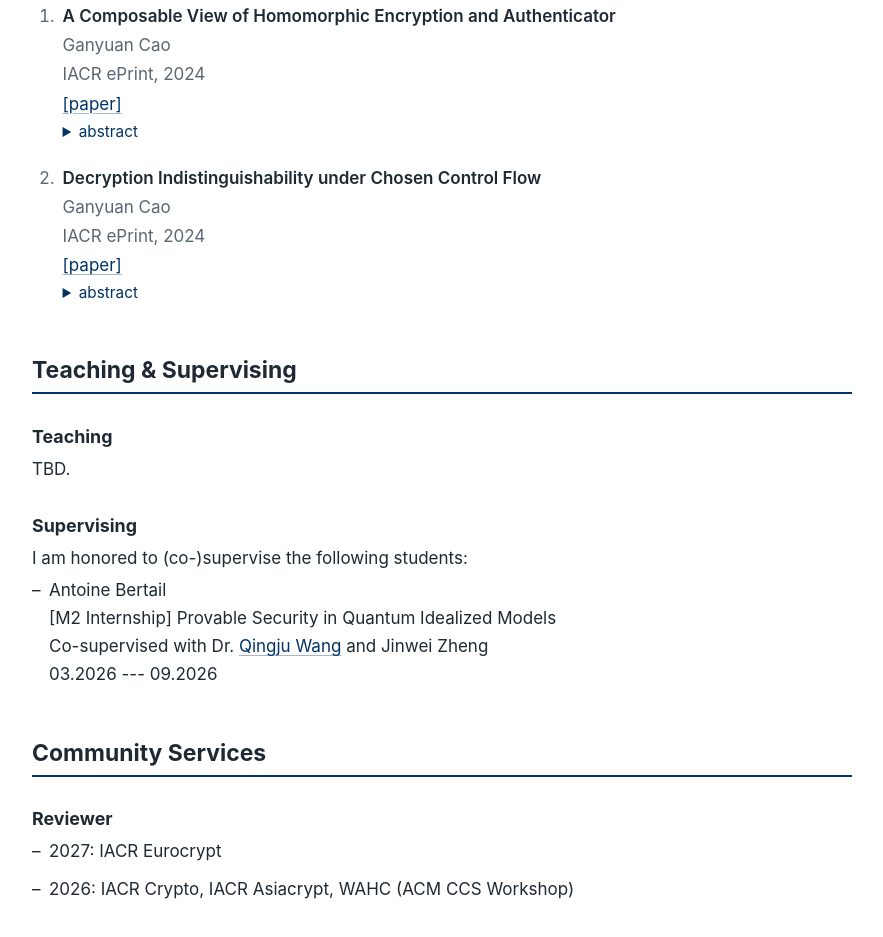
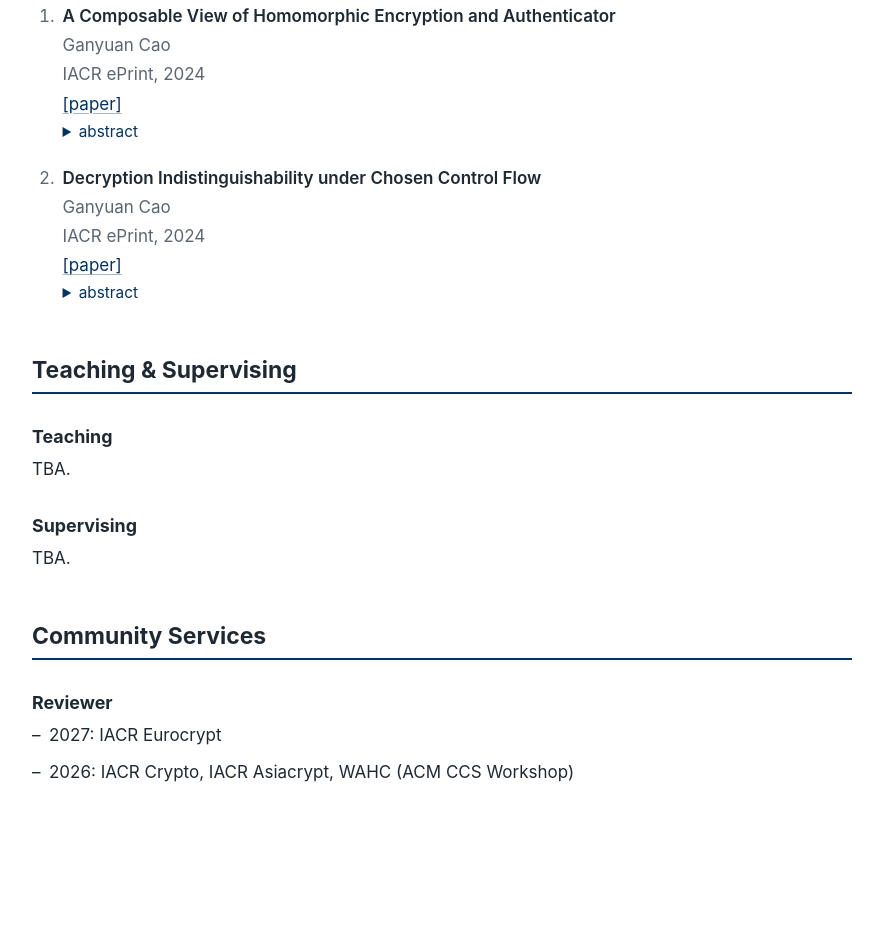
Before and after one commit to ganyuancao/ganyuancao.github.io, a plain HTML site: page index.html in a window 1280 px wide. Shown: the part 2385-3322 px from the top of the page, without its empty margins (198-1081 px from the left). After the commit the page ends 3245 px from the top, so only its background shows below. Drawn offline with Linux system fonts and the light colour scheme.

Commit message:
Update index.html

```diff
--- a/index.html
+++ b/index.html
@@ -295,24 +295,12 @@
 
     <!-- ---------- Teaching ---------- -->
     <h3>Teaching</h3>
-    <p>TBD.</p>
+    <p>TBA.</p>
 
     <!-- ---------- Supervising ---------- -->
     <h3 id="supervising">Supervising</h3>
-    <p>I am honored to (co-)supervise the following students:</p>
+    <p>TBA.</p>
 
-    <ul class="supervising-list">
-        <li>
-            <p>Antoine Bertail</p>
-            <p>[M2 Internship] Provable Security in Quantum Idealized Models</p>
-            <p>
-                Co-supervised with Dr.
-                <a href="https://sites.google.com/view/qingjuwang">Qingju Wang</a>
-                and Jinwei Zheng
-            </p>
-            <p>03.2026 --- 09.2026</p>
-        </li>
-    </ul>
 
     <!-- ============================== COMMUNITY SERVICES ============================== -->
     <h2 id="services">Community Services</h2>
```
